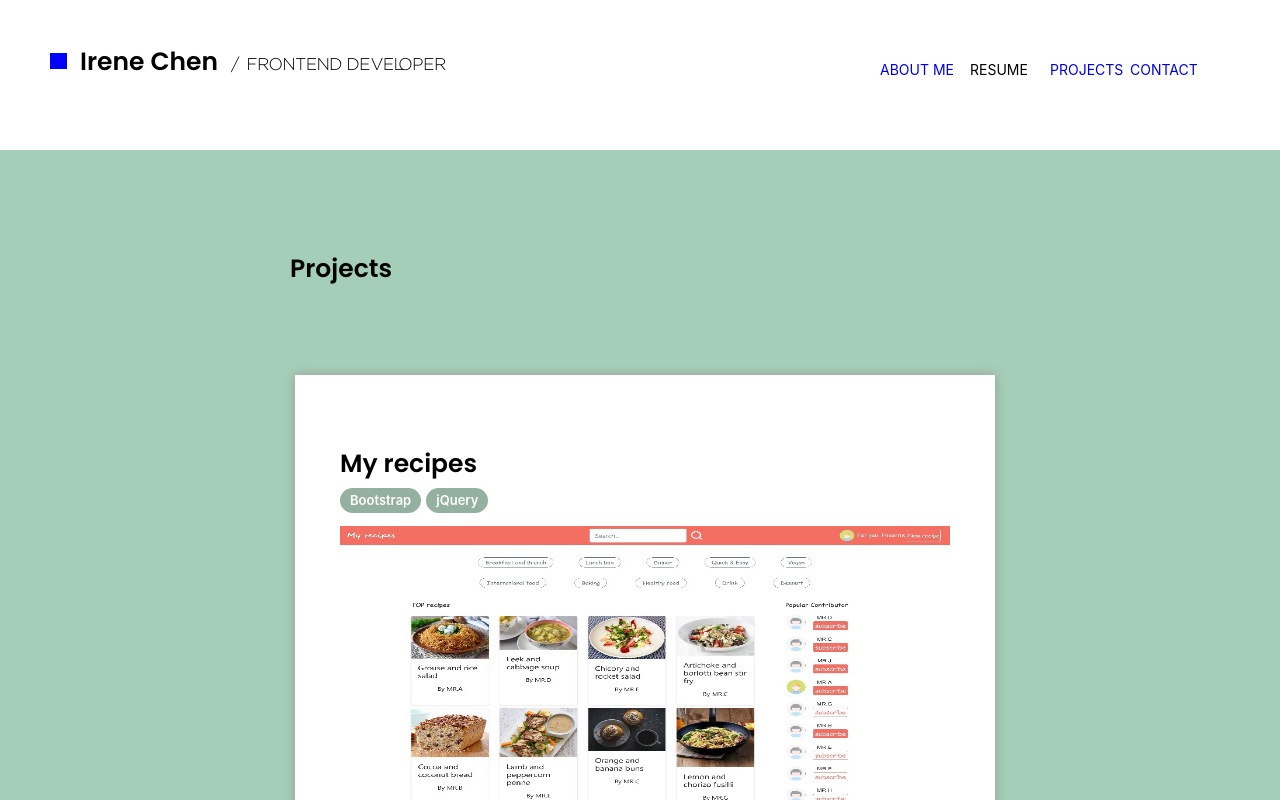
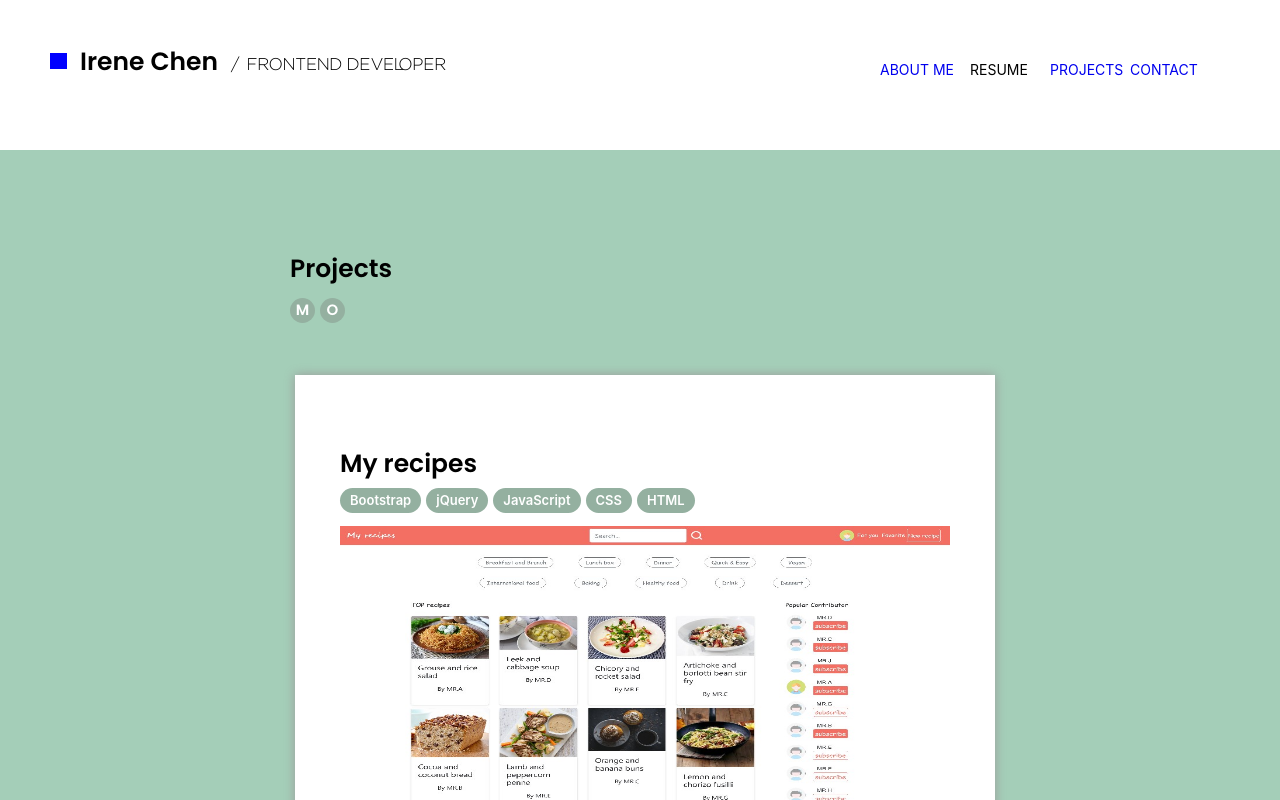
Before and after one commit to cxcongcong/e-portfolio, a React (Create React App) app: page /Project in a window 1280 px wide. Shown: the top 800 px of the page. Built offline with nearby package versions, Linux system fonts and the light colour scheme.

Commit message:
update project

```diff
--- /dev/null
+++ b/src/components/Project/Project.css
@@ -0,0 +1,18 @@
+.project-switch-point {
+    width: 25px;
+    height: 25px;
+    border-radius: 50%;
+    background-color: #94b0a0;
+    color: white;
+    font-size: 15px;
+    text-align: center;
+    display: inline-block;
+    margin-right: 5px;
+}
+.project-switch-point:hover,.project-switch-point:active {
+    width: 27px;
+    height: 27px;
+    background-color: aliceblue;
+    color: black;
+    cursor: pointer;
+}
--- a/src/components/Project/Project.js
+++ b/src/components/Project/Project.js
@@ -1,14 +1,23 @@
 import '../Icons/Resume.css';
+import './Project.css';
 import ProjectInfoBlock from './ProjectInfoBlock';
-import { project_1 } from './ProjectData';
+import { project_1, project_2 } from './ProjectData';
+import { useState } from 'react';
 
 function Project() {
+    const [ project, setProject ] = useState(project_1);
     return (
         <div className="resume">
             <div className='resume-context'>
-                <div className="resume-heading">Projects</div>
+                <div className="resume-heading">
+                    Projects
+                    <div>
+                        <div className='project-switch-point' onClick={()=>{setProject(project_1)}}>M</div>
+                        <div className='project-switch-point' onClick={()=>{setProject(project_2)}}>O</div>
+                    </div>
+                </div>
                 <div className="resume-info-block resume-info-border">
-                    <ProjectInfoBlock info={project_1}/>
+                    <ProjectInfoBlock info={project}/>
                 </div>
                 <div className='resume-ending'></div>
             </div>
--- a/src/components/Project/ProjectData.js
+++ b/src/components/Project/ProjectData.js
@@ -1,8 +1,10 @@
 import myrecipe from '../../images/projects/myrecipe.jpg';
+import odbc from '../../images/projects/odbc.jpg';
+
 export const project_1 = {
     name: 'My recipes',
     pic: myrecipe,
-    tools: ['Bootstrap','jQuery'],
+    tools: ['Bootstrap','jQuery','JavaScript','CSS','HTML'],
     desc: ['Collaborated with 4 team members analysing user requirements and designing the prototype of My Recipes website.',
             'Utilized Jira to manage team corporation as well as the process of project.',
             'Designed the layout of proposal and wrote proposal to meet the requirements.',
@@ -11,3 +13,12 @@ export const project_1 = {
             'Added error prevention and feedback to improve user experience.',
             'Welcome to have a glimpse of this project: https://github.com/cxcongcong/graduate_program']
 }
+export const project_2 = {
+    name: 'ODBC',
+    pic: odbc,
+    tools: ['React','JavaScript','CSS'],
+    desc: ['Collaborated with other interns and had a weekly meeting with teammates to guarantee the development process.',
+            'Developed websites using HTML5, JavaScript, CSS and React.',
+            'Enhanced user experience and accomplish webpage objectives by creating site structure and navigation.',
+            'Implemented enhancements that improved web functionality and responsiveness.']
+}
```
Also changed, not shown: src/images/projects/odbc.jpg (added).
